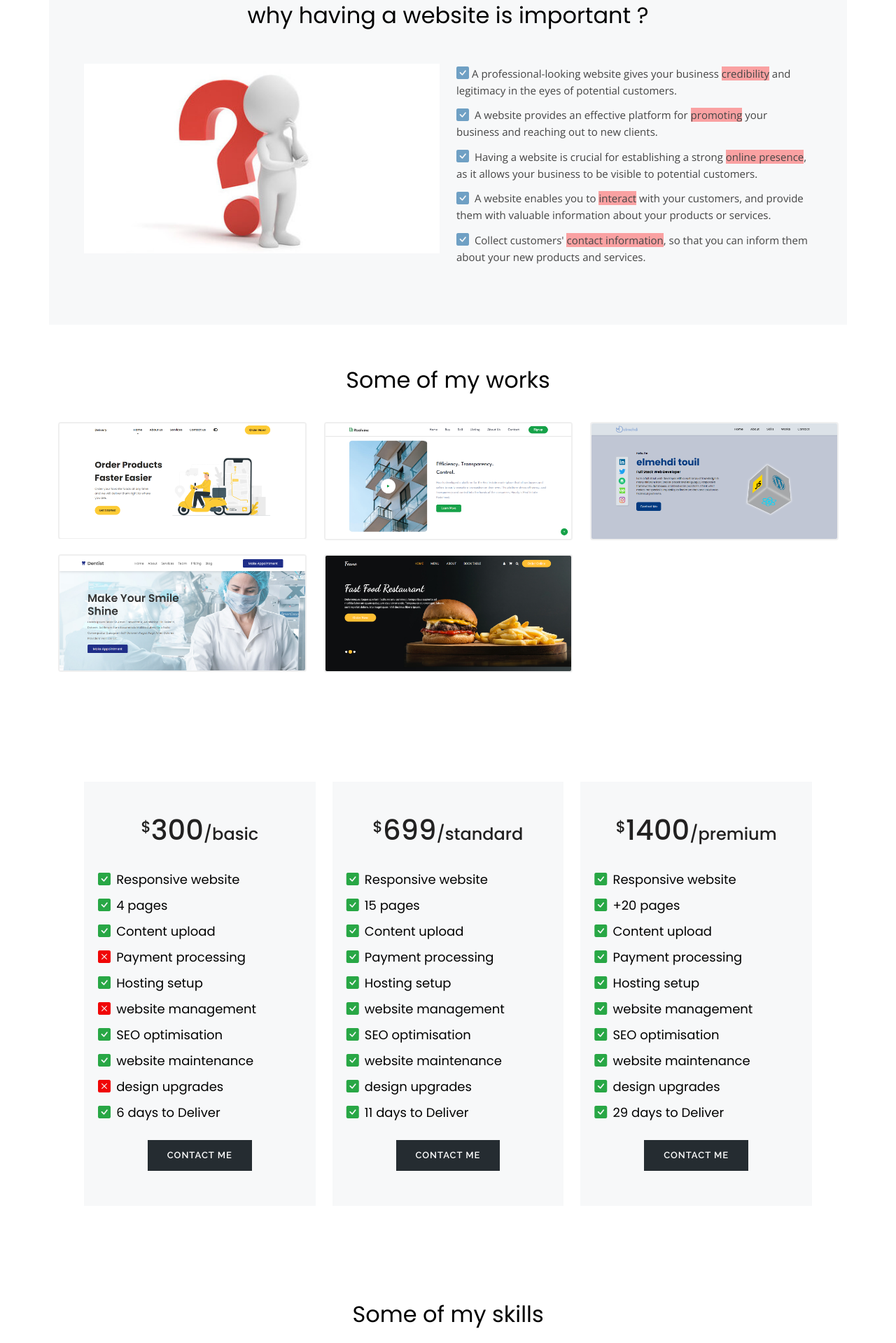
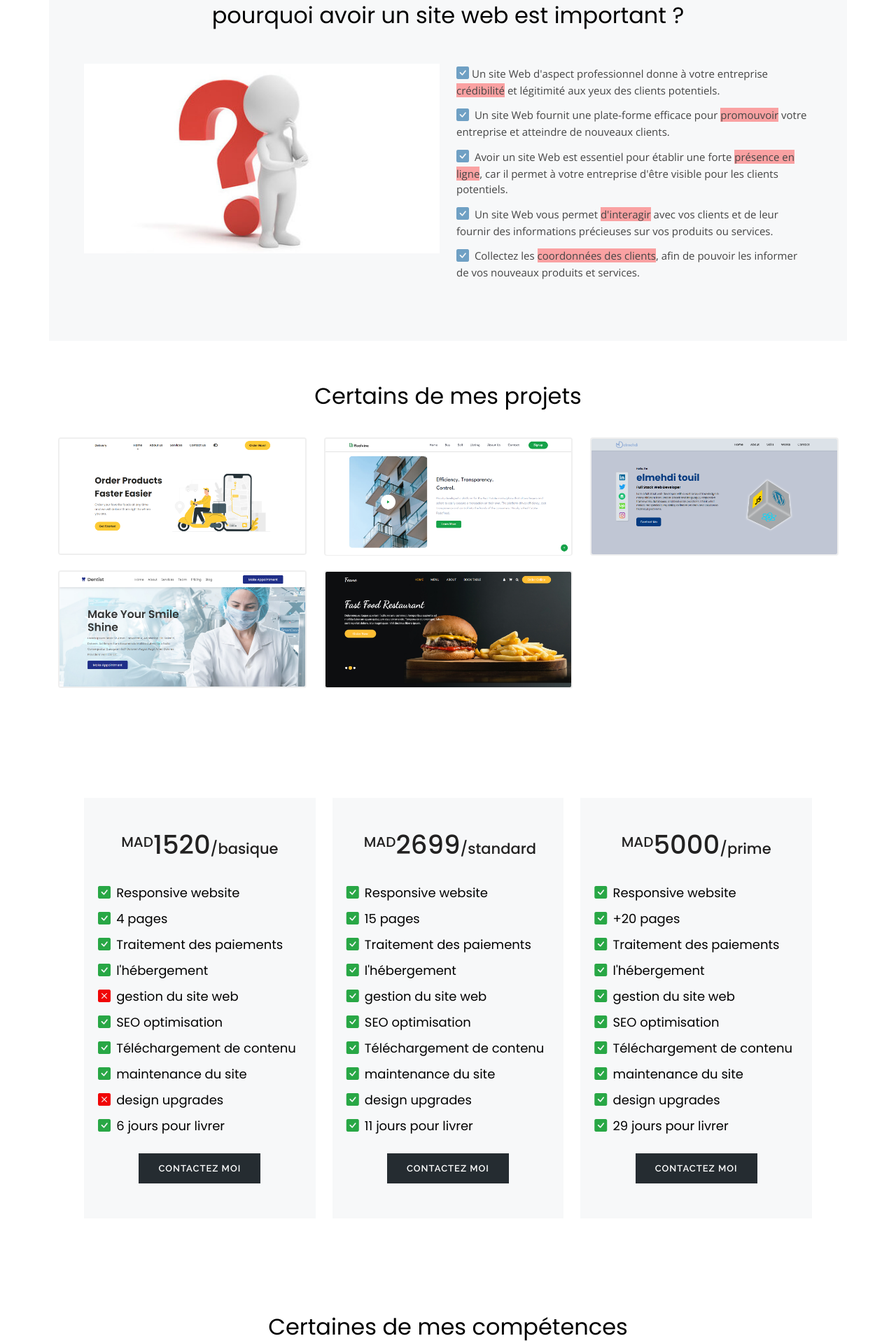
Before and after one commit to elmehditouilc/elmehdio, a plain HTML site: page index.html in a window 1280 px wide. Shown: the part 718-2637 px from the top of the page at 70% size. Drawn offline with nearby package versions, Linux system fonts and the light colour scheme.

Commit message:
Update index.html

```diff
--- a/index.html
+++ b/index.html
@@ -47,11 +47,11 @@
       <nav id="navbar" class="navbar order-last order-lg-0">
         <ul>
           <li><a class="nav-link scrollto active" href="#hero">Home</a></li>
-          <li><a class="nav-link scrollto" href="#about">about</a></li>
-                    <li><a class="nav-link scrollto" href="#Works">Works</a></li>
-                    <li><a class="nav-link scrollto" href="#Service">Packages</a></li>
+          <li><a class="nav-link scrollto" href="#about">à propos</a></li>
+                    <li><a class="nav-link scrollto" href="#Works">projets</a></li>
+                    <li><a class="nav-link scrollto" href="#Service">Paquets</a></li>
 
-          <li><a class="nav-link scrollto" href="#Skills">Skills</a></li>
+          <li><a class="nav-link scrollto" href="#Skills">Compétences</a></li>
           <li><a class="nav-link scrollto" href="#contact">Contact</a></li>
         </ul>
         <i class="bi bi-list mobile-nav-toggle"></i>
@@ -60,8 +60,8 @@
       <div class="header-social-links d-flex align-items-center">
   <a href="https://www.linkedin.com/in/elmehditouil/" target="_blank"> <img src="./svg/linkedin.svg" width="19" alt="sorry" style="opacity: 0.7;"></a>
 
-      <a href="https://www.instagram.com/elmehditouil.c/" target="_blank"> <img  src="./svg/instagram (2).svg" width="27" alt="sorry" style="opacity: 0.7;"></a>
-                <a href="https://www.facebook.com/urr.gfgt/" target="_blank"> <img src="./svg/icons8-facebook (1).svg" width="26" style="opacity: 0.7;"></a>
+      <a href="https://www.instagram.com/elmehdi622/" target="_blank"> <img  src="./svg/instagram (2).svg" width="27" alt="sorry" style="opacity: 0.7;"></a>
+                <a href="https://www.facebook.com/profile.php?id=100093478042628" target="_blank"> <img src="./svg/icons8-facebook (1).svg" width="26" style="opacity: 0.7;"></a>
 
         <a href="https://twitter.com/elmehditouilc" target="_blank"> <img style="margin-left: -4px; opacity: 0.7;" src="./svg/twitter-svgrepo-com.svg" width="26" alt="sorry"></a>
 
@@ -77,9 +77,9 @@
       <div class="row">
         <div class="col-lg-6 pt-5 pt-lg-0 order-2 order-lg-1 d-flex flex-column justify-content-center" data-aos="fade-up">
           <div>
-            <h1>TAKE YOUR <g style="color: rgba(255, 0, 0, 0.753);">BUSINESS</g> TO THE NEXT <g style="color: rgba(255, 0, 0, 0.753);">LEVEL</g></h1>
-            <p style="font-family: Poppins, sans-serif; font-size: large;">Grow your business and attract more clients by having a high quality website. I can assist you with building, redesigning, and managing your website quickly and easily. </p>
-            <a href="#contac" style="margin-top: 20px;" class="btn-get-started scrollto">CONTACT ME</a>
+            <h1>AMENEZ VOTRE<g style="color: rgba(255, 0, 0, 0.753);"> ENTREPRISE </g>AU NIVEAU<g style="color: rgba(255, 0, 0, 0.753);"> SUPÉRIEUR</g></h1>
+            <p style="font-family: Poppins, sans-serif; font-size: large;">Développez votre entreprise et attirez davantage de clients en ayant un site web de haute qualité. Je peux vous aider à construire, à refondre et à gérer votre site web de manière rapide et facile.</p>
+            <a href="#contac" style="margin-top: 20px;" class="btn-get-started scrollto">Contactez moi</a>
           </div>
         </div>
         <div class="col-lg-6 order-1 order-lg-2 hero-img" data-aos="fade-left">
@@ -96,7 +96,7 @@
     <section id="about" class="about">
       <div class="container">
         <div class="section-title" data-aos="fade-up">
-          <h2 style=" color: black;">why having a website is important ?</h2></div>
+          <h2 style=" color: black;">pourquoi avoir un site web est important ?</h2></div>
         <div class="row">
           <div class="col-lg-6" data-aos="zoom-in">
             <img src="why (1).jpg" class="img-fluid" alt="">
@@ -105,11 +105,11 @@
             <div class="content pt-4 pt-lg-0">
 
               <ul>
-                 <li style="font-size: 15px; "><i style="color: #6fa0c4;" class="bi bi-check-square-fill"></i>A professional-looking website gives your business <g style="background-color: #ff000059;">credibility</g> and legitimacy in the eyes of potential customers.</li>
-                 <li style="font-size: 15px; "><i style="color: #6fa0c4;" class="bi bi-check-square-fill"></i> A website provides an effective platform for <g style="background-color: #ff000059;">promoting</g> your business and reaching out to new clients.</li>
-                <li style="font-size: 15px; "><i style="color: #6fa0c4;" class="bi bi-check-square-fill"></i> Having a website is crucial for establishing a strong <g style="background-color: #ff000059;">online presence</g>, as it allows your business to be visible to potential customers.</li>
-                <li style="font-size: 15px; "><i style="color: #6fa0c4;" class="bi bi-check-square-fill"></i> A website enables you to <g style="background-color: #ff000059;">interact</g> with your customers, and provide them with valuable information about your products or services.</li>
-                <li style="font-size: 15px; "><i style="color: #6fa0c4;" class="bi bi-check-square-fill"></i> Collect customers' <g style="background-color: #ff000059;">contact information</g>, so that you can inform them about your new products and services.</li>
+                 <li style="font-size: 15px; "><i style="color: #6fa0c4;" class="bi bi-check-square-fill"></i>Un site Web d'aspect professionnel donne à votre entreprise <g style="background-color: #ff000059;">crédibilité</g> et légitimité aux yeux des clients potentiels.</li>
+                 <li style="font-size: 15px; "><i style="color: #6fa0c4;" class="bi bi-check-square-fill"></i> Un site Web fournit une plate-forme efficace pour <g style="background-color: #ff000059;">promouvoir</g> votre entreprise et atteindre de nouveaux clients.</li>
+                <li style="font-size: 15px; "><i style="color: #6fa0c4;" class="bi bi-check-square-fill"></i> Avoir un site Web est essentiel pour établir une forte <g style="background-color: #ff000059;">présence en ligne</g>, car il permet à votre entreprise d'être visible pour les clients potentiels.</li>
+                <li style="font-size: 15px; "><i style="color: #6fa0c4;" class="bi bi-check-square-fill"></i> Un site Web vous permet <g style="background-color: #ff000059;">d'interagir</g> avec vos clients et de leur fournir des informations précieuses sur vos produits ou services.</li>
+                <li style="font-size: 15px; "><i style="color: #6fa0c4;" class="bi bi-check-square-fill"></i> Collectez les <g style="background-color: #ff000059;">coordonnées des clients</g>, afin de pouvoir les informer de vos nouveaux produits et services.</li>
               </ul>
 
             </div>
@@ -125,7 +125,7 @@
   <div class="container">
 
     <div class="section-title" data-aos="fade-up">
-      <h2 style=" color: black;" >Some of my works</h2>
+      <h2 style=" color: black;" >Certains de mes projets</h2>
 
 
     <div class="row">
@@ -186,22 +186,23 @@
         <div class="content pt-4 pt-lg-0">
           <ul>
             <div class="" data-aos="fade-up">
-              <h2 style="text-align: center; font-size: 24px; color: #222121;  font-family: Poppins, sans-serif; padding: 25px; "><g style="font-size: 40px;"><sup style="font-size: 22px;">$</sup>300</g>/basic</h2>
+              <h2 style="text-align: center; font-size: 24px; color: #222121;  font-family: Poppins, sans-serif; padding: 25px; "><g style="font-size: 37px;"><sup style="font-size: 20px;">MAD</sup>1520</g><g style="font-size: 21px;">/basique</g></h2>
 
             </div>
 
             <li><i class="bi bi-check-square-fill"></i> <g style=" color: black;  font-family: Poppins, sans-serif; font-size: large; ">Responsive website</g></li>
             <li><i class="bi bi-check-square-fill"></i> <g style=" color: black;  font-family: Poppins, sans-serif; font-size: large; ">4 pages</g></li>
-            <li><i class="bi bi-check-square-fill"></i> <g style=" color: black;  font-family: Poppins, sans-serif; font-size: large; ">Content upload</g></li>
-            <li><i class="bi bi-x-square-fill" style="color: rgb(240, 5, 5);"></i> <g style=" color: black;  font-family: Poppins, sans-serif; font-size: large; ">Payment processing</g></li>
-            <li><i class="bi bi-check-square-fill"></i> <g style=" color: black;  font-family: Poppins, sans-serif; font-size: large; ">Hosting setup</g></li>
-                        <li><i class="bi bi-x-square-fill" style="color: rgb(240, 5, 5);"></i> <g style=" color: black;  font-family: Poppins, sans-serif; font-size: large; ">website management</g></li>
+            <li><i class="bi bi-check-square-fill"></i> <g style=" color: black;  font-family: Poppins, sans-serif; font-size: large; ">Traitement des paiements</g></li>
+            <li><i class="bi bi-check-square-fill"></i> <g style=" color: black;  font-family: Poppins, sans-serif; font-size: large; ">l'hébergement</g></li>
+                        <li><i class="bi bi-x-square-fill" style="color: rgb(240, 5, 5);"></i> <g style=" color: black;  font-family: Poppins, sans-serif; font-size: large; ">gestion du site web</g></li>
             <li><i class="bi bi-check-square-fill"></i> <g style=" color: black;  font-family: Poppins, sans-serif; font-size: large; ">SEO optimisation</g></li>
-            <li><i class="bi bi-check-square-fill"></i> <g style=" color: black;  font-family: Poppins, sans-serif; font-size: large; ">website maintenance</g></li>
+            <li><i class="bi bi-check-square-fill"></i> <g style=" color: black;  font-family: Poppins, sans-serif; font-size: large; ">Téléchargement de contenu</g></li>
+
+            <li><i class="bi bi-check-square-fill"></i> <g style=" color: black;  font-family: Poppins, sans-serif; font-size: large; ">maintenance du site</g></li>
             <li><i class="bi bi-x-square-fill" style="color: rgb(240, 5, 5);"></i> <g style=" color: black;  font-family: Poppins, sans-serif; font-size: large; ">design upgrades</g></li>
-            <li><i class="bi bi-check-square-fill"></i> <g style=" color: black;  font-family: Poppins, sans-serif; font-size: large; ">6 days to Deliver</g></li>
+            <li><i class="bi bi-check-square-fill"></i> <g style=" color: black;  font-family: Poppins, sans-serif; font-size: large; ">6 jours pour livrer</g></li>
             <div class="section-title" data-aos="fade-up">
-              <a href="#contac" style="margin-top: 16px;" class="btn-get-starte scrollto">CONTACT ME</a>
+              <a href="#contac" style="margin-top: 16px;" class="btn-get-starte scrollto">Contactez moi</a>
             </div>
           </ul>
         </div>
@@ -213,20 +214,21 @@
 
             <div class="" data-aos="fade-up">
 
-              <h2 style="text-align: center; font-size: 24px; color: #222121;  font-family: Poppins, sans-serif; padding: 25px; "><g style="font-size: 40px;"><sup style="font-size: 22px;">$</sup>699</g>/standard</h2>
+              <h2 style="text-align: center; font-size: 24px; color: #222121;  font-family: Poppins, sans-serif; padding: 25px; "><g style="font-size: 37px;"><sup style="font-size: 20px;">MAD</sup>2699</g><g style="font-size: 21px;">/standard</g></h2>
             </div>
             <li><i class="bi bi-check-square-fill"></i> <g style=" color: black;  font-family: Poppins, sans-serif; font-size: large; ">Responsive website</g></li>
             <li><i class="bi bi-check-square-fill"></i> <g style=" color: black;  font-family: Poppins, sans-serif; font-size: large; ">15 pages</g></li>
-            <li><i class="bi bi-check-square-fill"></i> <g style=" color: black;  font-family: Poppins, sans-serif; font-size: large; ">Content upload</g></li>
-            <li><i class="bi bi-check-square-fill"></i> <g style=" color: black;  font-family: Poppins, sans-serif; font-size: large; ">Payment processing</g></li>
-            <li><i class="bi bi-check-square-fill"></i> <g style=" color: black;  font-family: Poppins, sans-serif; font-size: large; ">Hosting setup</g></li>
-                        <li><i class="bi bi-check-square-fill"></i> <g style=" color: black;  font-family: Poppins, sans-serif; font-size: large; ">website management</g></li>
+            <li><i class="bi bi-check-square-fill"></i> <g style=" color: black;  font-family: Poppins, sans-serif; font-size: large; ">Traitement des paiements</g></li>
+            <li><i class="bi bi-check-square-fill"></i> <g style=" color: black;  font-family: Poppins, sans-serif; font-size: large; ">l'hébergement</g></li>
+                        <li><i class="bi bi-check-square-fill"></i> <g style=" color: black;  font-family: Poppins, sans-serif; font-size: large; ">gestion du site web</g></li>
             <li><i class="bi bi-check-square-fill"></i> <g style=" color: black;  font-family: Poppins, sans-serif; font-size: large; ">SEO optimisation</g></li>
-            <li><i class="bi bi-check-square-fill"></i> <g style=" color: black;  font-family: Poppins, sans-serif; font-size: large; ">website maintenance</g></li>
+            <li><i class="bi bi-check-square-fill"></i> <g style=" color: black;  font-family: Poppins, sans-serif; font-size: large; ">Téléchargement de contenu</g></li>
+
+            <li><i class="bi bi-check-square-fill"></i> <g style=" color: black;  font-family: Poppins, sans-serif; font-size: large; ">maintenance du site</g></li>
             <li><i class="bi bi-check-square-fill"></i> <g style=" color: black;  font-family: Poppins, sans-serif; font-size: large; ">design upgrades</g></li>
-            <li><i class="bi bi-check-square-fill"></i> <g style=" color: black;  font-family: Poppins, sans-serif; font-size: large; ">11 days to Deliver</g></li>
+            <li><i class="bi bi-check-square-fill"></i> <g style=" color: black;  font-family: Poppins, sans-serif; font-size: large; ">11 jours pour livrer</g></li>
             <div class="section-title" data-aos="fade-up">
-              <a href="#contac"  style="margin-top: 16px;" class="btn-get-starte scrollto">CONTACT ME</a>
+              <a href="#contac"  style="margin-top: 16px;" class="btn-get-starte scrollto">Contactez moi</a>
             </div>
           </ul>
         </div>
@@ -237,22 +239,23 @@
         <div class="content pt-4 pt-lg-0">
           <ul>
             <div class="" data-aos="fade-up">
-              <h2 style="text-align: center; font-size: 24px; color: #222121;  font-family: Poppins, sans-serif; padding: 25px; "><g style="font-size: 40px;"><sup style="font-size: 22px;">$</sup>1400</g>/premium</h2>
+              <h2 style="text-align: center; font-size: 24px; color: #222121;  font-family: Poppins, sans-serif; padding: 25px; "><g style="font-size: 37px;"><sup style="font-size: 20px;">MAD</sup>5000</g><g style="font-size: 21px;">/prime</g></h2>
 
             </div>
              <li><i class="bi bi-check-square-fill"></i> <g style=" color: black;  font-family: Poppins, sans-serif; font-size: large; ">Responsive website</g></li>
             <li><i class="bi bi-check-square-fill"></i> <g style=" color: black;  font-family: Poppins, sans-serif; font-size: large; ">+20 pages</g></li>
-            <li><i class="bi bi-check-square-fill"></i> <g style=" color: black;  font-family: Poppins, sans-serif; font-size: large; ">Content upload</g></li>
-            <li><i class="bi bi-check-square-fill"></i> <g style=" color: black;  font-family: Poppins, sans-serif; font-size: large; ">Payment processing</g></li>
-            <li><i class="bi bi-check-square-fill"></i> <g style=" color: black;  font-family: Poppins, sans-serif; font-size: large; ">Hosting setup</g></li>
-                        <li><i class="bi bi-check-square-fill"></i> <g style=" color: black;  font-family: Poppins, sans-serif; font-size: large; ">website management</g></li>
+            <li><i class="bi bi-check-square-fill"></i> <g style=" color: black;  font-family: Poppins, sans-serif; font-size: large; ">Traitement des paiements</g></li>
+            <li><i class="bi bi-check-square-fill"></i> <g style=" color: black;  font-family: Poppins, sans-serif; font-size: large; ">l'hébergement</g></li>
+                        <li><i class="bi bi-check-square-fill"></i> <g style=" color: black;  font-family: Poppins, sans-serif; font-size: large; ">gestion du site web</g></li>
             <li><i class="bi bi-check-square-fill"></i> <g style=" color: black;  font-family: Poppins, sans-serif; font-size: large; ">SEO optimisation</g></li>
-            <li><i class="bi bi-check-square-fill"></i> <g style=" color: black;  font-family: Poppins, sans-serif; font-size: large; ">website maintenance</g></li>
+            <li><i class="bi bi-check-square-fill"></i> <g style=" color: black;  font-family: Poppins, sans-serif; font-size: large; ">Téléchargement de contenu</g></li>
+
+            <li><i class="bi bi-check-square-fill"></i> <g style=" color: black;  font-family: Poppins, sans-serif; font-size: large; ">maintenance du site</g></li>
             <li><i class="bi bi-check-square-fill"></i> <g style=" color: black;  font-family: Poppins, sans-serif; font-size: large; ">design upgrades</g></li>
-            <li><i class="bi bi-check-square-fill"></i> <g style=" color: black;  font-family: Poppins, sans-serif; font-size: large; ">29 days to Deliver</g></li>
+            <li><i class="bi bi-check-square-fill"></i> <g style=" color: black;  font-family: Poppins, sans-serif; font-size: large; ">29 jours pour livrer</g></li>
 
                       <div class="section-title" data-aos="fade-up">
-              <a href="#contac"  style="margin-top: 16px;" class="btn-get-starte scrollto">CONTACT ME</a>
+              <a href="#contac"  style="margin-top: 16px;" class="btn-get-starte scrollto">Contactez moi</a>
             </div>
 
           </ul>
@@ -272,7 +275,7 @@
       <div class="container">
 
         <div class="section-title" data-aos="fade-up">
-          <h2 style=" color: black;">Some of my skills</h2>
+          <h2 style=" color: black;">Certaines de mes compétences</h2>
 
         </div>
 
@@ -387,7 +390,7 @@
       <div class="container">
 
         <div class="section-title" data-aos="fade-up">
-          <h2  style=" color: black;" >Contact me</h2>
+          <h2  style=" color: black;" >Contactez moi</h2>
         </div>
 
         <div class="row">
@@ -396,7 +399,7 @@
             <div class="info">
               <div class="address">
                 <i class="bi bi-geo-alt"></i>
-                <h4>Location</h4>
+                <h4>localisation</h4>
                 <p>Ammar ben yasser Street, morocco, sale</p>
               </div>
 
@@ -408,11 +411,11 @@
 
               <div class="phone">
                 <i class="bi bi-phone"></i>
-                <h4>Call</h4>
+                <h4>Appel</h4>
                 <p>+212659563249</p>
               </div>
               <div class="address">
-                <h2 style="text-align: center; font-size: 24px; color: #414b50;  font-family: Poppins, sans-serif; ">TAKE YOUR BUSINESS TO THE NEXT LEVEL</h2>
+                <h2 style="text-align: center; font-size: 24px; color: #414b50;  font-family: Poppins, sans-serif; ">AMENEZ VOTRE ENTREPRISE AU NIVEAU SUPÉRIEUR.</h2>
               </div>
             </div>
 
@@ -425,7 +428,7 @@
               <div class="row" >
                 <div class="form-group col-md-6">
 
-                  <input type="text" placeholder='name' name="Name" class="form-control" id="name" required>
+                  <input type="text" placeholder='nom' name="Name" class="form-control" id="name" required>
                 </div>
                 <div class="form-group col-md-6 mt-3 mt-md-0">
 
@@ -439,7 +442,7 @@
                 <textarea class="form-control" placeholder='message...' name="Message" rows="5" required></textarea>
               </div>
 
-              <div class="text-center"> <input type="submit" value="Send" >
+              <div class="text-center"> <input type="submit" value="envoyer" >
               </div>
             </form>
 
```
